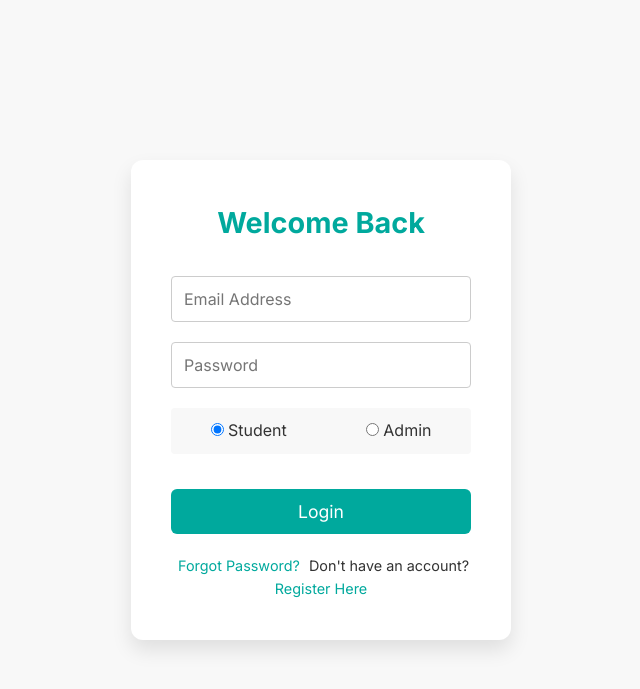
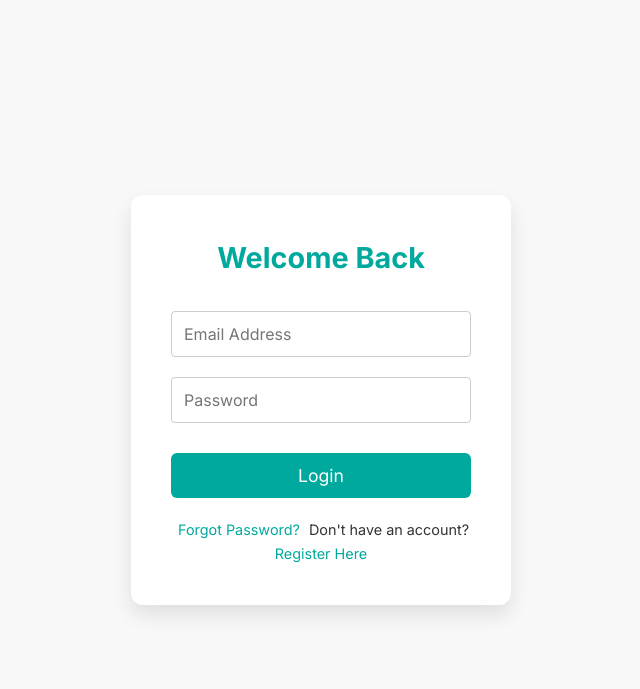
Before and after one commit to Rithwika2805/QuietQueue, a Flask app: page /login in a window 1280 px wide. Shown: the top 689 px of the page, without its empty margins (319-959 px from the left). Run offline with Flask 2, Linux system fonts and the light colour scheme; some libraries are stand-ins or nearby versions.

Commit message:
Update login.html

```diff
--- a/templates/login.html
+++ b/templates/login.html
@@ -139,20 +139,11 @@
                 <input type="password" name="password" placeholder="Password" required>
             </div>
 
-            <div class="role-selection">
-                <label>
-                    <input type="radio" name="role" value="student" checked> Student
-                </label>
-                <label>
-                    <input type="radio" name="role" value="admin"> Admin
-                </label>
-            </div>
-
             <button type="submit" class="btn-login">Login</button>
         </form>
 
         <div class="footer-links">
-            <a href="{{ url_for('forgot') }}">Forgot Password?</a>
+            <a href="{{ url_for('forgot_password') }}">Forgot Password?</a>
             <span>Don't have an account? <a href="{{ url_for('register') }}">Register Here</a></span>
         </div>
     </div>
```
